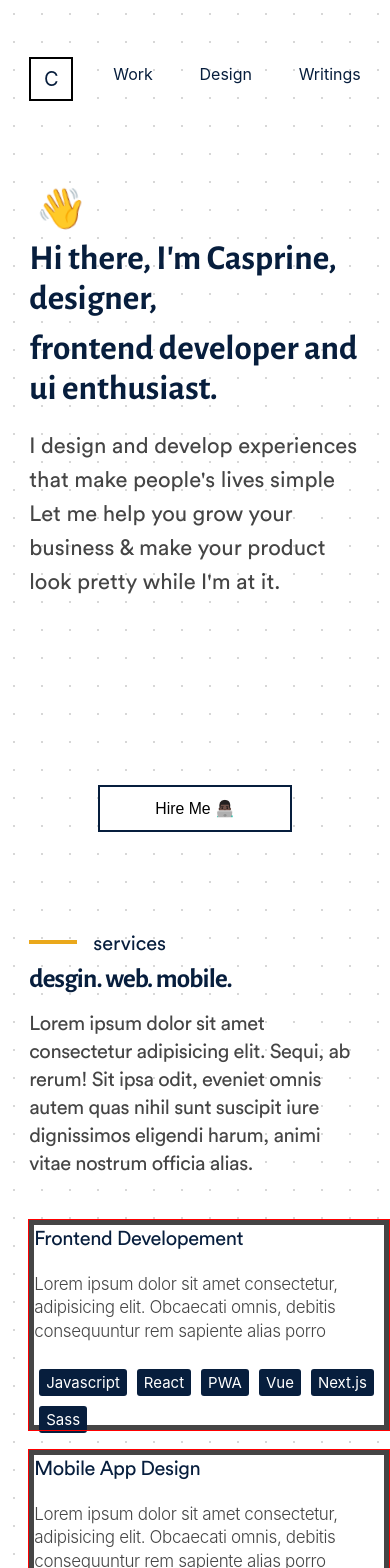
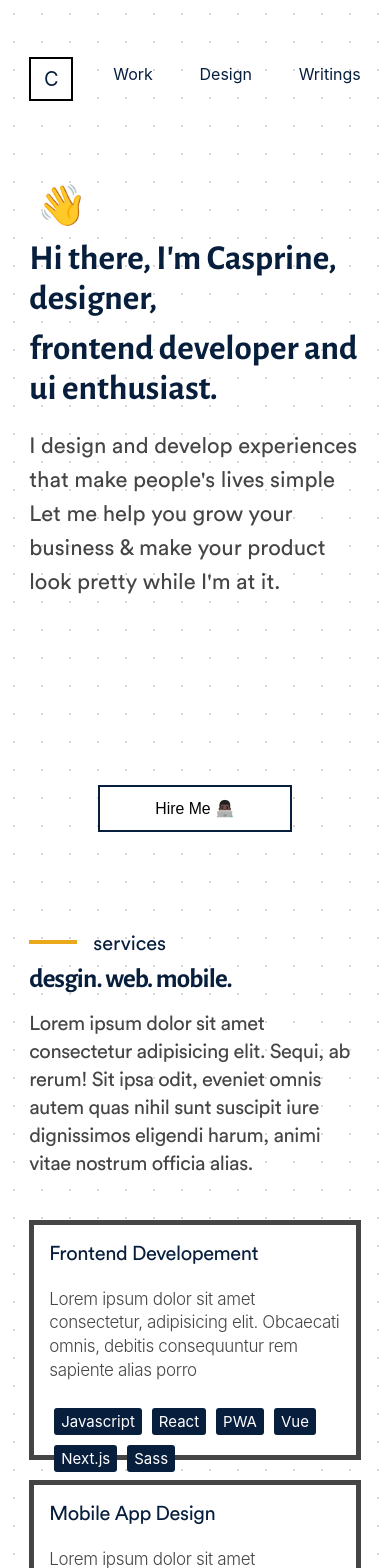
Before and after one commit to casprine/web-1, a React (Create React App) app: page / in a window 390 px wide. Shown: the top 1568 px of the page. Built offline with nearby package versions, Linux system fonts and the light colour scheme.

Commit message:
fixed skillCard responsive issues

```diff
--- a/src/components/common/style.scss
+++ b/src/components/common/style.scss
@@ -208,13 +208,12 @@ button {
 }
 
 // skill styling
-
 .skill {
   width: 350px;
   height: 200px;
-  // padding: 15px;
+  max-height: auto;
+  padding: 15px;
   background: white;
-  outline: 1px solid red;
   margin: 10px 0;
   border: 5px solid $grey;
 
@@ -243,7 +242,6 @@ button {
     display: flex;
     align-items: center;
     flex-wrap: wrap;
-    width: 350px;
 
     .skillset {
       margin: 5px;
--- a/src/components/section/about/index.js
+++ b/src/components/section/about/index.js
@@ -1,4 +1,4 @@
-import React, { Fragment, Component } from "react";
+import React, { Fragment } from "react";
 import { SectionHeader, Layout, SkillSet } from "../../common/index";
 import data from "../../../data/index";
 import "./style.scss";
--- a/src/components/section/about/style.scss
+++ b/src/components/section/about/style.scss
@@ -2,7 +2,6 @@
 
 .skills {
   display: flex;
-  align-items: center;
   flex-wrap: wrap;
   align-items: center;
   justify-content: space-between;
--- a/src/components/section/design/style.scss
+++ b/src/components/section/design/style.scss
@@ -1,5 +1,4 @@
 .designs {
-  // outline: 1px solid red;
   display: flex;
   align-items: center;
   flex-wrap: wrap;
--- a/src/components/section/home/style.scss
+++ b/src/components/section/home/style.scss
@@ -15,8 +15,8 @@
         padding-left: 8px;
         display: block;
         font-size: 50pt;
-        animation: waver 0.65s alternate infinite;
-        animation-timing-function: ease-in-out;
+        // animation: waver 0.65s alternate infinite;
+        // animation-timing-function: ease-in-out;
         width: 20px;
         @media (max-width: 655px) {
           font-size: 30pt;
--- a/src/index.scss
+++ b/src/index.scss
@@ -26,6 +26,7 @@ body {
   -webkit-font-smoothing: antialiased;
   -moz-osx-font-smoothing: grayscale;
   color: $primary;
+
   scroll-behavior: smooth;
   background-image: -webkit-radial-gradient(
     circle,
@@ -51,7 +52,6 @@ body {
   background-size: 28px 28px;
 
   @media (max-width: 375px) {
-    // padding: 30px;
     background: white;
   }
 }
@@ -76,6 +76,7 @@ code {
 .padding-side {
   width: 85vw;
   margin-right: auto;
+
   margin-left: auto;
 }
 .padding-top {
```
